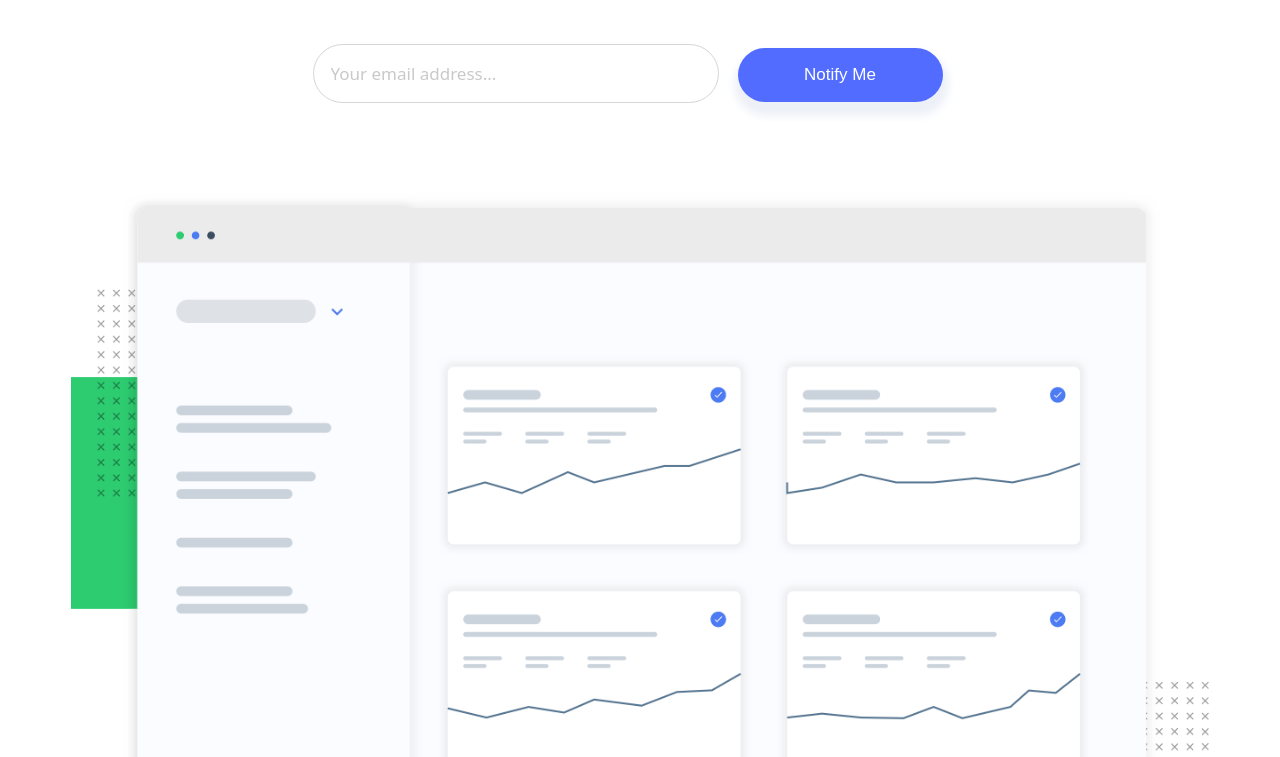
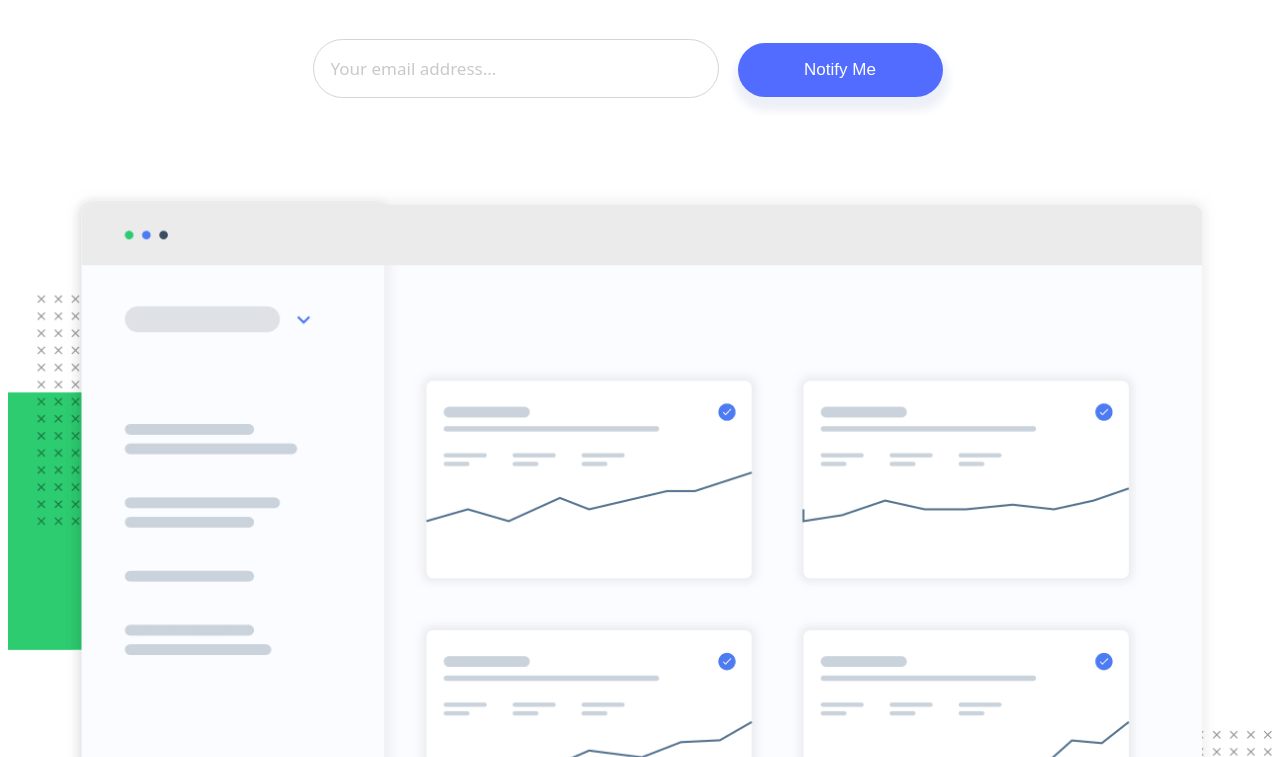
Before and after one commit to Ivon-Martinez/ping-coming-soon-page-master, a plain HTML site: page index.html in a window 1280 px wide. Shown: the part 241-998 px from the top of the page. Drawn offline with Linux system fonts and the light colour scheme.

Commit message:
added work

```diff
--- a/style.css
+++ b/style.css
@@ -1,15 +1,20 @@
+body{
+    min-height: 100vh;
+    display: flex;
+    flex-direction: column;
+    justify-content: space-evenly;
+    flex-wrap: wrap;
 
+}
 
 .container{
     display: flex;
     flex-direction: column;
-    justify-content: space-around;
-    margin: 5%;
-
-
+    justify-content: space-evenly;
 
 }
 .header{
+    margin-top: 50px;
     align-self: center;
 
 }
@@ -59,7 +64,6 @@ input:focus{
 
 }
 
-
 button{
     border-radius: 30px;
     padding: 17px;
@@ -80,11 +84,13 @@ button:hover{
     flex-direction: column-reverse;
     align-items: center;
     margin-bottom: 90px;
+
 }
 img{
 
     max-width: 100%;
     height: auto;
+
 }
 .iconos{
     align-self: center;
@@ -130,3 +136,15 @@ img{
     color: rgb(203, 203, 203);
     font-size: 15px;
 }
+.iconos .cr {
+    display: flex;
+
+}
+
+@media only screen and (max-width: 900px)
+{
+.container {
+
+}
+
+}
```
